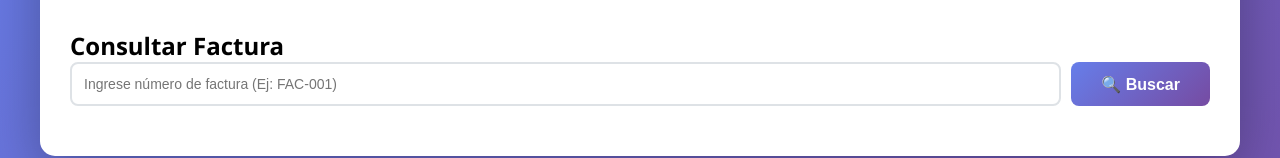
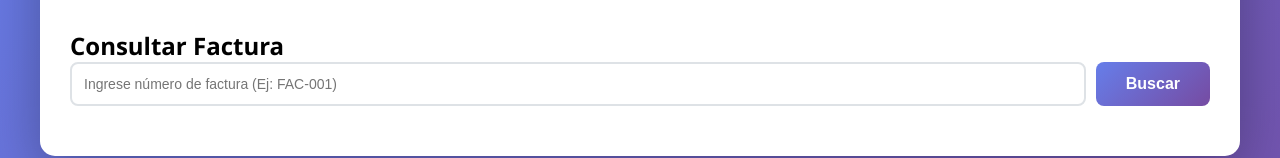
Before and after one commit to LuisE22C/Control_Facturas, a plain HTML site: page Frontend/index.html in a window 1280 px wide. Both pictures are taken after a click on the button "Consultar Factura". Shown: the part 219-377 px from the top of the page. Drawn offline with nearby package versions, Linux system fonts and the light colour scheme.

Commit message:
Cambios estetica

```diff
--- a/Frontend/index.html
+++ b/Frontend/index.html
@@ -90,7 +90,7 @@
 
                 <div class="search-section">
                     <input type="text" id="buscar-numero" placeholder="Ingrese número de factura (Ej: FAC-001)">
-                    <button class="btn btn-primary" onclick="consultarFactura()">🔍 Buscar</button>
+                    <button class="btn btn-primary" onclick="consultarFactura()">Buscar</button>
                 </div>
 
                 <div id="resultado-consulta"></div>
```
